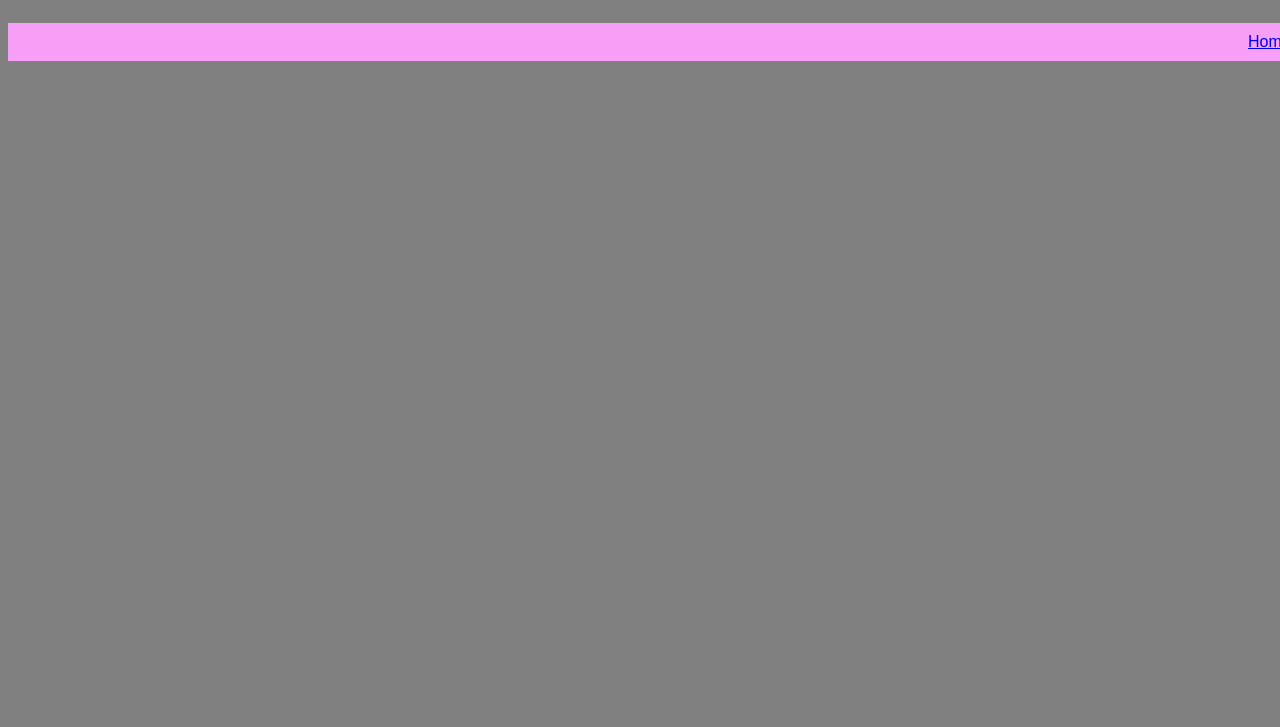
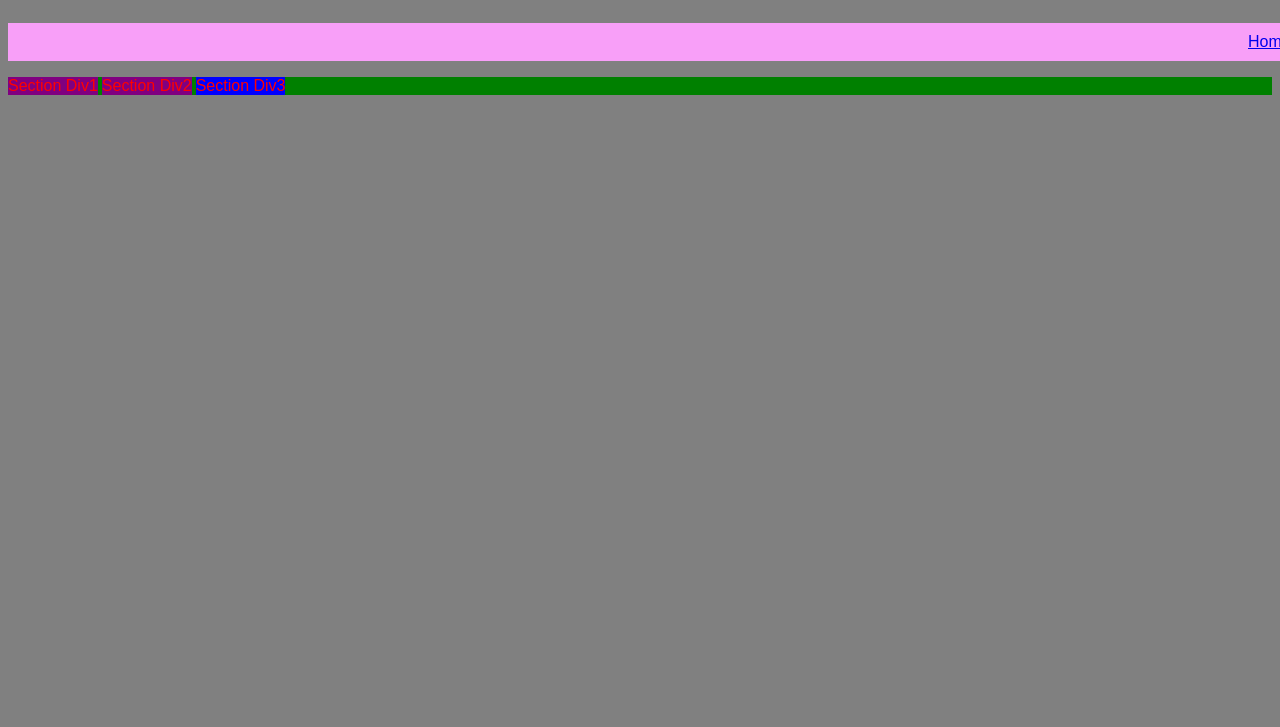
Before and after one commit to BlackTech31/TestRepo4, a plain HTML site: page index.html in a window 1280 px wide. Shown: the part 73-800 px from the top of the page. Drawn offline with Linux system fonts and the light colour scheme.

Commit message:
practiced some targeting

```diff
--- a/css/style.css
+++ b/css/style.css
@@ -39,3 +39,11 @@ section div {
 p {
     color: blue;
 }
+
+.sectionDiv {
+ background-color: green; /*This is just for the backgournd for the whole sectionDiv tag.*/
+}
+
+.Div1 {
+    background-color: purple;
+}
--- a/index.html
+++ b/index.html
@@ -15,6 +15,11 @@
         <li><a href="projects/location.html">Location</a></li>
         <li><a href="projects/contact.html">Contact</a></li>
        </ul>
+       <section class="sectionDiv">
+        <div class="Div1">Section Div1</div>
+        <div class="Div1">Section Div2</div>
+        <div>Section Div3</div>
+       </section>
     </nav>
 </header>
 </body>
```
